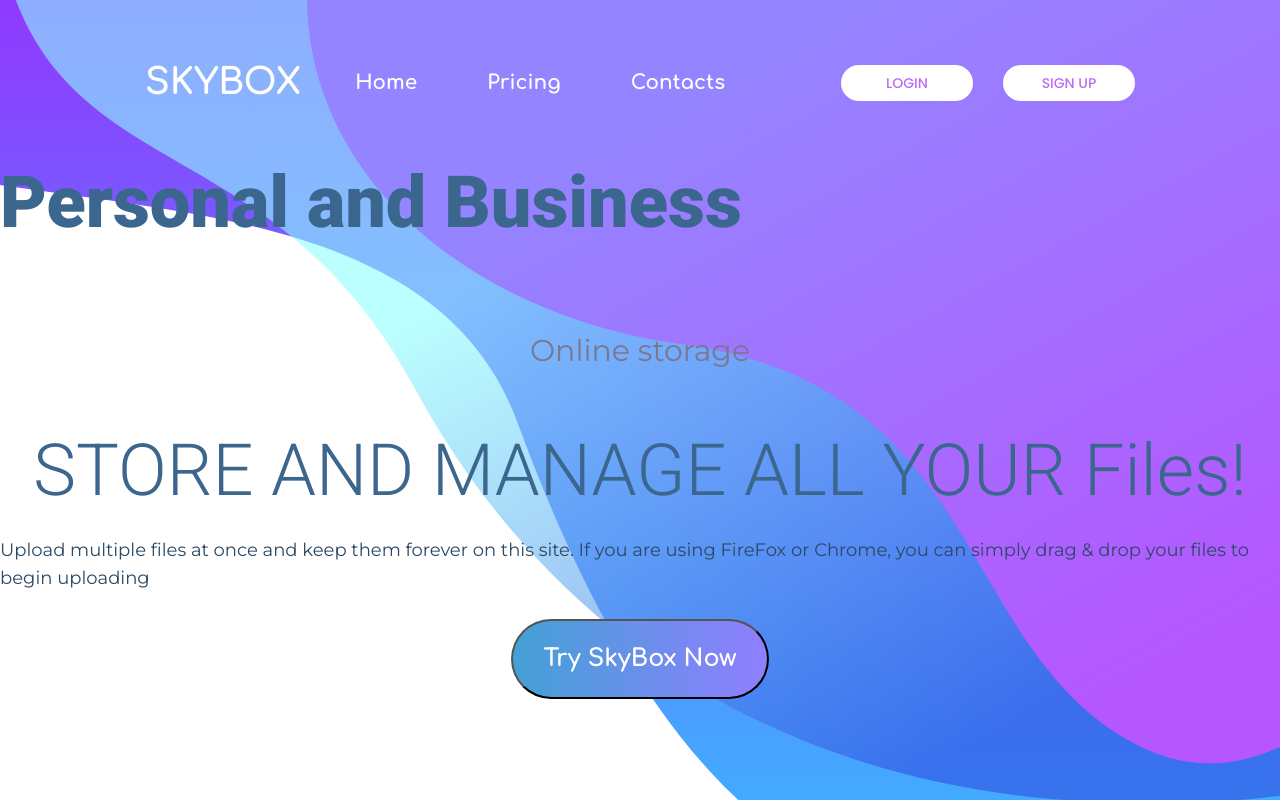
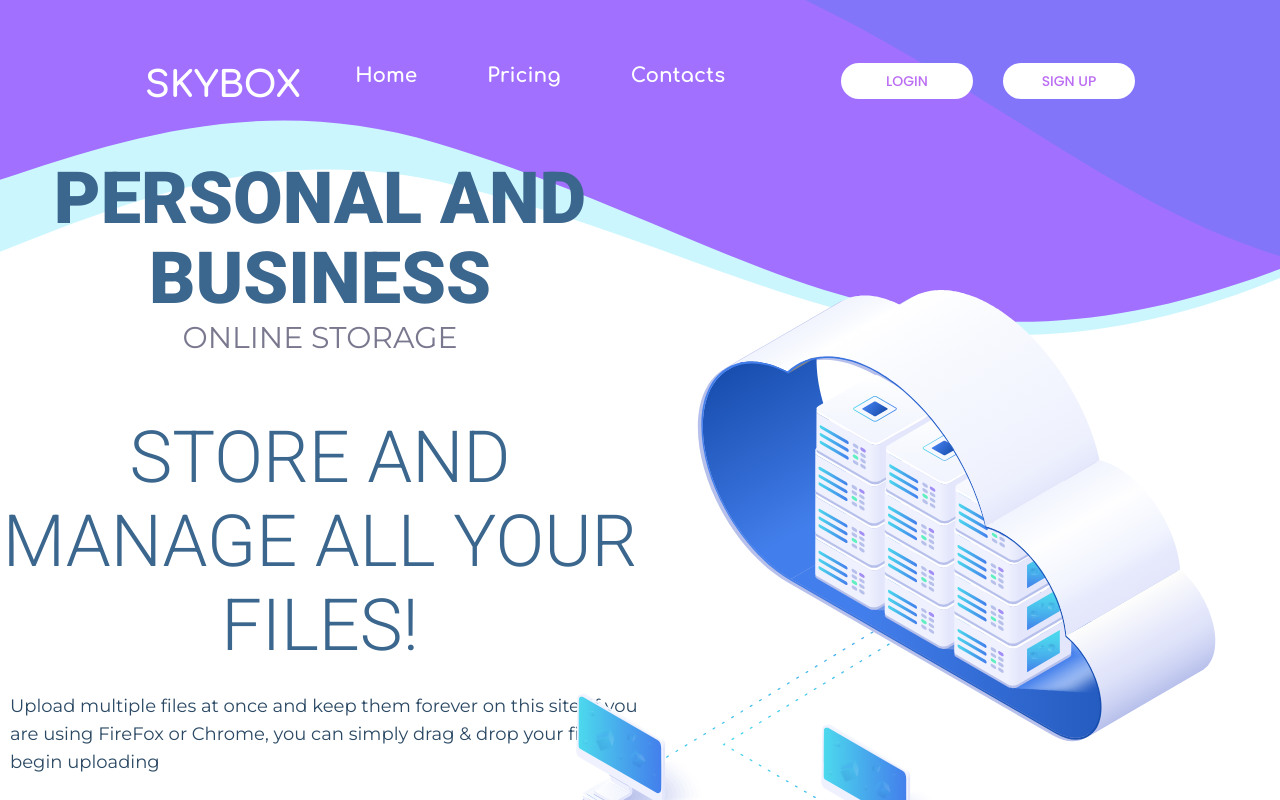
Before and after one commit to KokorovetsTatiana/cloud, a React (Create React App) app: page / in a window 1280 px wide. Shown: the top 800 px of the page. Built offline with nearby package versions, Linux system fonts and the light colour scheme.

Commit message:
homepage done

```diff
--- a/src/Header.module.scss
+++ b/src/Header.module.scss
@@ -7,15 +7,16 @@ a {
 }
 
 .mainContainer {
-  // background-color: blue; // delete later
+  max-width: 1600px;
+  padding-top: 10px;
+  margin: 0 auto;
   font-family: $logo-font;
   background: url("../src/assets/bg-header-mobile.svg") no-repeat top;
-  background-size: cover;
-  padding-top: 63px;
-  // background-color: transparent;
+  background-size: contain;
 
   @include for-tablet {
     background: url("../src/assets/bg-header-desktop.svg") no-repeat top;
+    padding-top: 63px;
   }
 }
 
@@ -47,7 +48,7 @@ a {
 }
 
 .navbarPages {
-  display: none;
+  display: block;
 
   @include for-tablet {
     display: flex;
@@ -57,7 +58,16 @@ a {
 
 .navbarLinks {
   display: flex;
-  margin-right: 30px;
+  flex-wrap: wrap;
+  flex-direction: column;
+  margin-left: 30px;
+
+  @include for-tablet {
+    flex-wrap: nowrap;
+    margin-left: 0;
+    flex-direction: row;
+    margin-right: 15px;
+  }
 
   @include for-desktop {
     margin-right: 116px;
@@ -69,6 +79,7 @@ a {
   font-weight: 400;
   font-style: normal;
   line-height: 1.12;
+  margin-bottom: 20px;
 
   @include for-desktop {
     font-size: 20px;
@@ -86,15 +97,19 @@ a {
 
 .navbarButtons {
   display: flex;
+  flex-wrap: wrap;
 }
 
 .navItemBtn {
   display: flex;
-  width: 102px;
+  flex-wrap: wrap;
+  flex-direction: column;
+  width: 82px;
   height: 36px;
   border-radius: 25px;
   justify-content: center;
   align-items: center;
+  margin-left: 30px;
 
   background-color: $white-color;
   color: $violet-text;
@@ -102,11 +117,14 @@ a {
   font-size: 14px;
   font-style: normal;
   line-height: 1.19;
+  margin-bottom: 10px;
 
   transition-timing-function: $timing;
   transition-duration: $duration;
 
-  @include for-desktop {
+  @include for-tablet {
+    width: 102px;
+    margin-left: 0px;
     width: 132px;
   }
 }
--- a/src/components/Btn/Btn.module.scss
+++ b/src/components/Btn/Btn.module.scss
@@ -18,11 +18,12 @@
   font-family: $logo-font;
   font-weight: 700;
   font-style: normal;
-  font-size: 24px;
+  font-size: 18px;
   line-height: 1.115;
   text-align: center;
 
   @include for-tablet {
     width: 258px;
+    font-size: 24px;
   }
 }
--- a/src/components/MainHeader/MainHeader.module.scss
+++ b/src/components/MainHeader/MainHeader.module.scss
@@ -5,9 +5,15 @@
   display: inline-block;
   color: $page-heading-text;
   font-family: $main-font;
-  font-size: 72px;
+  text-transform: uppercase;
+  font-size: 24px;
   font-weight: 900;
   font-style: normal;
   line-height: 1.115;
   text-align: center;
+  margin: 0;
+
+  @include for-tablet {
+    font-size: 72px;
+  }
 }
--- a/src/components/ParagHero/ParagHero.module.scss
+++ b/src/components/ParagHero/ParagHero.module.scss
@@ -11,6 +11,7 @@
   line-height: 1.56;
   color: $text;
   text-align: left;
+  padding-left: 10px;
 
   @include for-tablet {
     margin-bottom: 27px;
--- a/src/components/SecHeadingUnderLine/SecHeadingUL.module.scss
+++ b/src/components/SecHeadingUnderLine/SecHeadingUL.module.scss
@@ -2,13 +2,19 @@
 @use "../../components/shared/variables" as *;
 
 .secHeadingULText {
+  margin: 0 auto;
   font-family: $secondary-font;
   font-weight: 400;
   font-style: normal;
-  font-size: 30px;
+  font-size: 15px;
+  text-transform: uppercase;
   line-height: 1.219;
   color: $grey-text;
 
   margin-bottom: 23px;
   text-align: center;
+
+  @include for-tablet {
+    font-size: 30px;
+  }
 }
--- a/src/components/SecondaryHeading/SecHeading.module.scss
+++ b/src/components/SecondaryHeading/SecHeading.module.scss
@@ -6,10 +6,15 @@
 
   font-family: $main-font;
   font-weight: 300;
-  font-size: 72px;
+  font-size: 24px;
   font-style: normal;
   line-height: 1.17;
   letter-spacing: 28.5;
   color: $page-heading-text;
   text-align: center;
+  text-transform: uppercase;
+
+  @include for-tablet {
+    font-size: 72px;
+  }
 }
--- a/src/components/shared/Advantages/Advantages.module.scss
+++ b/src/components/shared/Advantages/Advantages.module.scss
@@ -6,7 +6,7 @@
   background-repeat: no-repeat;
   background-size: cover;
   padding-top: 80px;
-  padding-bottom: 200px;
+  padding-bottom: 50px;
 
   @include for-tablet {
     background-image: none;
--- a/src/components/shared/Hero/Hero.jsx
+++ b/src/components/shared/Hero/Hero.jsx
@@ -11,12 +11,14 @@ export default class Hero extends Component {
   render() {
     return (
     <section className={styles.hero}>
-        <aside></aside>
-        <MainHeader text={'Personal and Business'} />
-        <SecHeadingUnderLine text={'Online storage'} />
-        <SecondaryHeading text={'STORE AND MANAGE ALL YOUR Files!'} />
-        <ParagHero text={'Upload multiple files at once and keep them forever on this site. If you are using FireFox or Chrome, you can simply drag & drop your files to begin uploading'} />
-        <Button text={'Try SkyBox Now'} btnAction={"You are ready to try our app!"} />
+        <aside className={styles.heroPict}></aside>
+        <aside className={styles.heroInfo}>
+          <MainHeader text={'Personal and Business'} />
+          <SecHeadingUnderLine text={'Online storage'} />
+          <SecondaryHeading text={'STORE AND MANAGE ALL YOUR Files!'} />
+          <ParagHero text={'Upload multiple files at once and keep them forever on this site. If you are using FireFox or Chrome, you can simply drag & drop your files to begin uploading'} />
+          <Button text={'Try SkyBox Now'} btnAction={"You are ready to try our app!"} />
+        </aside>
     </section>
   );
 }
--- a/src/components/shared/Hero/Hero.module.scss
+++ b/src/components/shared/Hero/Hero.module.scss
@@ -1,2 +1,31 @@
 @use "../../shared/mixins" as *;
 @use "../../shared/variables" as *;
+
+.heroPict {
+  background: url("../../../assets/hero-comp.svg") no-repeat center;
+  height: 406px;
+  background-size: contain;
+
+  @include for-desktop {
+    height: 750px;
+    width: 50%;
+    position: absolute;
+    right: 5%;
+    top: 10%;
+  }
+}
+
+.heroInfo {
+  @include for-desktop {
+    width: 50%;
+  }
+}
+
+.hero {
+  @include for-desktop {
+    display: flex;
+    position: relative;
+    padding-top: 50px;
+    padding-bottom: 50px;
+  }
+}
```
Also changed, not shown: src/assets/bg-header-desktop.svg, src/assets/bg-header-mobile.svg.
